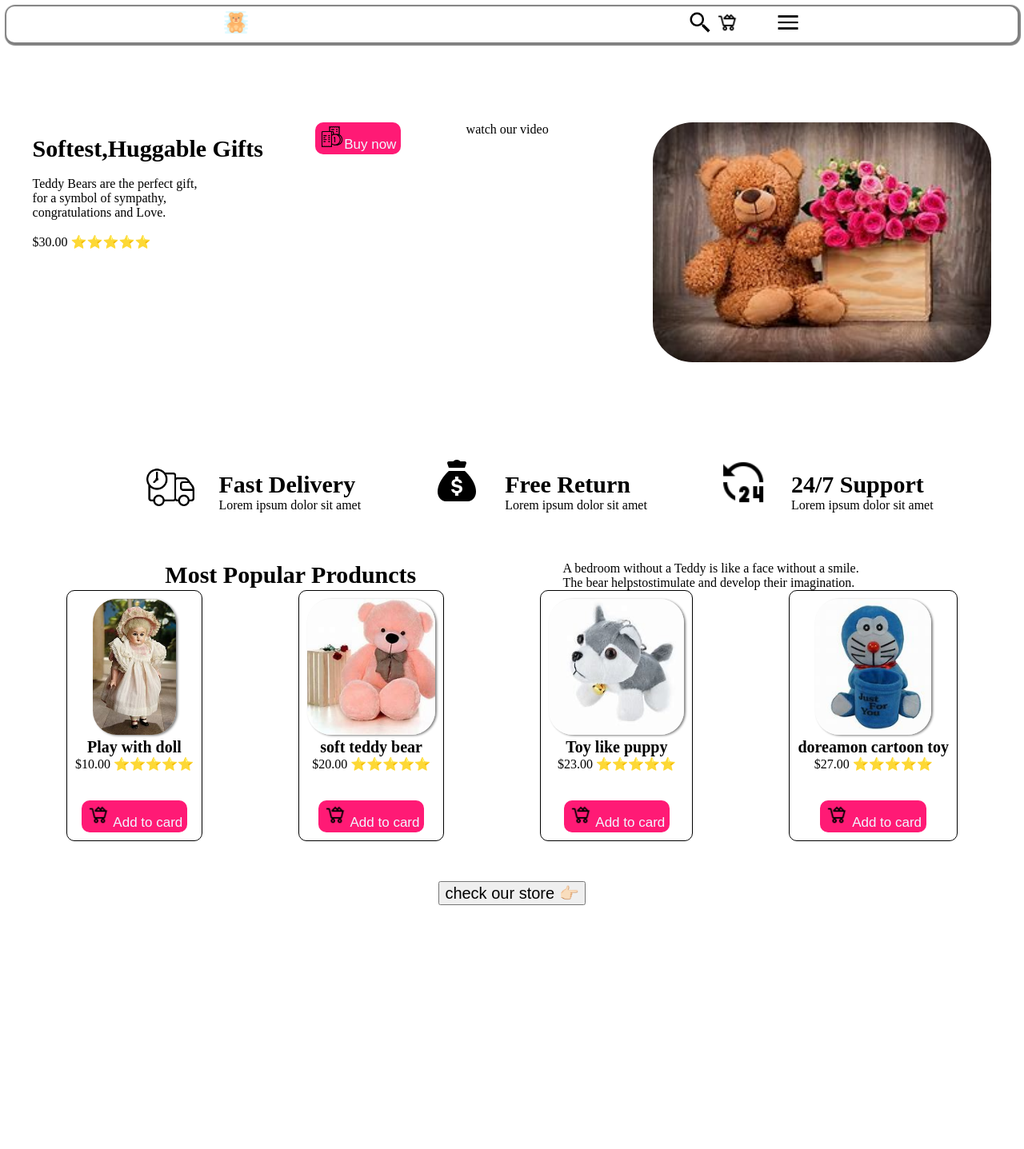
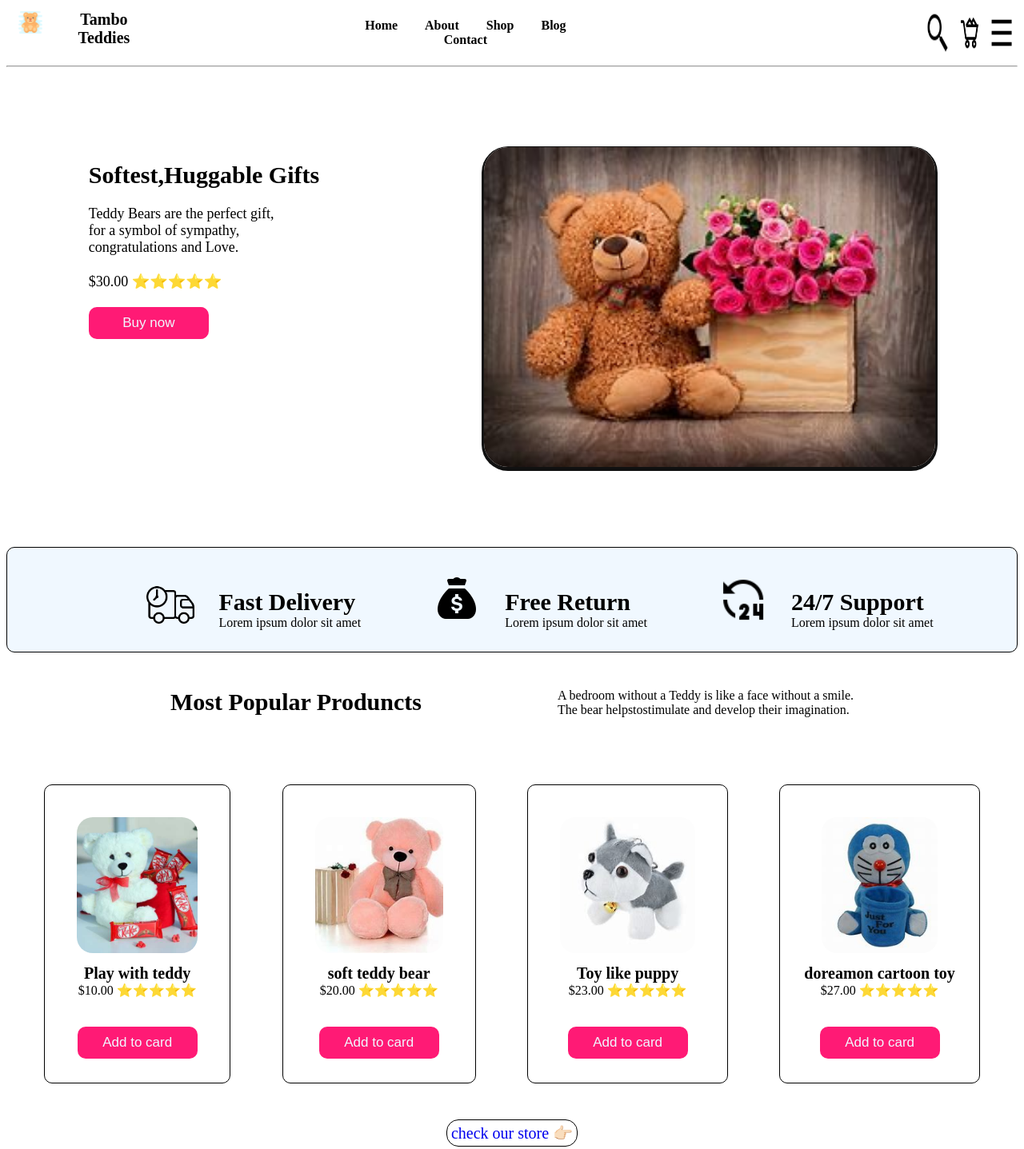
Before and after one commit to sakshi-rah/Group-J-Task1, a plain HTML site: page index.html in a window 1280 px wide. Shown: the whole page at 80% size. Before the commit the page ends 1215 px from the top, so only its background shows below. Drawn offline with Linux system fonts and the light colour scheme.

Commit message:
final touch

```diff
--- a/index.html
+++ b/index.html
@@ -7,28 +7,34 @@
     <link rel="stylesheet" href="./style.css">
 </head>
 
-<body style="background-image: url(./image/back-img.jpg);background-size: cover;">
+<body >
     <div class="navbar">
-
-        <img src="./image/teddy-bear.png" class="img-navbar">
-        <b>Tambo Teddies</b>
-        <a href="" class="nav">Home</a>
+        <div class="first-step">
+            <div><img src="./image/teddy-bear.png" class="img-navbar"></div>
+            <div class="deco"> <b>Tambo Teddies</b></div>
+        </div>
+        <div class="nav-btn">
+        <a href="" class="nav" id="nav">Home</a>
         <a href="" class="nav">About</a>
         <a href="" class="nav">Shop</a>
         <a href="" class="nav">Blog</a>
         <a href="" class="nav">Contact</a>
+      </div>
+      <div class="menu-btn">
         <img src="./image/search.png" class="img-navbar">
         <img src="./image/shopping.png" class="img-navbar">
-        Menu
         <img src="./image/menu.png" class="img-navbar">
+    </div>
 
     </div>
+    <hr>
+
     <div class="container_1">
         <p><span class="bold"> Softest,Huggable Gifts</span><br><br>
             Teddy Bears are the perfect gift, <br>for a symbol of sympathy, <br>congratulations and Love. <br><br>
             $30.00 ⭐⭐⭐⭐⭐<br><br>
-            <div><button class="btn-color"> <img src="./image/buy-for-coins.png" class="img-navbar">Buy now</button></div> &nbsp;&nbsp;&nbsp; watch
-            our video
+            <button class="btn-color">Buy now</button>
+
         </p>
         <img src="./image/home-teddy.jpg" class="img-deco">
 
@@ -68,10 +74,10 @@
         </div>
         <div class="main-container">
             <div class="subcontainer">
-                <img src="./image/doll.jpg" class="img-bg"><br>
-                <b>Play with doll </b><br>
+                <img src="./image/teddy2.jpg" class="img-bg"><br>
+                <b>Play with teddy </b><br>
                 $10.00 ⭐⭐⭐⭐⭐<br><br><br>
-                <button class="btn-color"><img src="./image/shopping.png" class="img-navbar"> Add to card</button>
+                <button class="btn-color"> Add to card</button>
 
             </div>
 
@@ -79,7 +85,7 @@
                 <img src="./image/bear.jpg" class="img-bg"><br>
                 <b>soft teddy bear</b> <br>
                 $20.00 ⭐⭐⭐⭐⭐<br><br><br>
-                <button class="btn-color"><img src="./image/shopping.png" class="img-navbar"> Add to card</button>
+                <button class="btn-color"> Add to card</button>
 
             </div>
 
@@ -87,7 +93,7 @@
                 <img src="./image/puppy.jpg" class="img-bg"><br>
                 <b class="text-size">Toy like puppy</b> <br>
                 $23.00 ⭐⭐⭐⭐⭐<br><br><br>
-                <button class="btn-color"><img src="./image/shopping.png"class="img-navbar"> Add to card</button>
+                <button class="btn-color"> Add to card</button>
 
             </div>
 
@@ -95,13 +101,13 @@
                 <img src="./image/doreamon.jpg" class="img-bg"><br>
                 <b>doreamon cartoon toy </b><br>
                 $27.00 ⭐⭐⭐⭐⭐<br><br><br>
-                <button class="btn-color"><img src="./image/shopping.png" class="img-navbar"> Add  to card</button>
+                <button class="btn-color"> Add to card</button>
 
             </div>
         </div>
-       <div class="footer">
-        <button class="btn-footer">check our store 👉🏻</button>
-       </div>
+        <div class="footer" >
+            <a href="#nav" class="btn-footer">check our store 👉🏻</a>
+        </div>
     </div>
 </body>
 
--- a/style.css
+++ b/style.css
@@ -1,29 +1,51 @@
 .navbar {
     padding: 5px;
     margin: 0px;
-    border-radius: 10px;
-    box-shadow: 1px 1px 1px 3px gray;
-    color: white;
     text-align: center;
+    display:flex;
+
 
 }
 
 .nav {
+
+    padding-left: 30px;
+    text-decoration: none;
+   font-weight: bold;
+   color: black;
+   margin-left: auto;
+   margin-right: auto;
+
+
+}
+.nav:hover{
+    box-shadow: 0px 0px 1px 2px gray;
+    border-radius: 30px;
+}
+.nav-btn{
+    margin-left: 200px;
     text-align: center;
-    padding-left: 40px;
-    text-decoration: none;
-    color: white;
+    padding: 10px;
 }
-
+.menu-btn{
+    margin-left: 400px;
+    display: flex;
+    justify-content: end;
+}
 .img-navbar {
     width: 30px;
     margin: 0%;
+    padding-left: 10px;
 }
+
 
 b {
     font-weight: bold;
     font-size: 20px;
     margin: 0px;
+}
+.deco{
+    padding-left:20px ;
 }
 
 .nav-item {
@@ -36,28 +58,25 @@ b {
 }
 
 .container_1 {
-    height: 400px;
+    height: 500px;
     display: flex;
     justify-content: space-around;
     padding-top: 80px;
     margin-top: 20px;
-
+    font-size: 18px;
 
 
 }
 
 .img-deco {
-    height: 300px;
+    height: 400px;
+    border-radius: 30px;
+    box-shadow: 0px 2px 0px 3px rgb(17, 17, 17);
+}
+.img-deco:hover{
+
     border-radius: 50px;
-    box-shadow: 2px rgb(19, 18, 18);
-
-
-}
-
-.img-deco :hover {
-    height: 280px;
-    border-radius: 30px;
-    box-shadow: 2px black;
+    box-shadow: 0px 0px 2px 4px rgb(54, 48, 48);
 }
 
 .con2-img {
@@ -67,14 +86,26 @@ b {
 .container_2 {
     display: flex;
     justify-content: center;
-    padding: 10px;
+    padding: 25px;
+    height: 80px;
+    background-color: aliceblue;
+    border-radius: 10px;
+    border: 1px solid black;
+}
+.container_2:hover{
+    box-shadow: 0px 0px 2px 3px gray;
 }
 
+.first-step{
+    display: flex;
+    justify-content: left;
+}
 .conterner-item {
     display: flex;
     justify-content: center;
     padding: 10px;
     padding-left: 80px;
+
 }
 
 .para {
@@ -86,11 +117,16 @@ b {
     justify-content: space-evenly;
     font-size: 16px;
     margin: auto;
+    height: 100px;
+    padding: 20px;
 }
 
 .section {
     padding: 15px;
     margin-top: 10px;
+}
+.section:hover{
+   box-shadow: 0px 0px 1px 2px rgb(26, 25, 25);
 }
 
 .sec-1 {
@@ -103,30 +139,29 @@ b {
 .subcontainer {
 
     background-color: transparent;
-    padding: 10px;
+    padding: 30px;
     text-align: center;
     border-radius: 10px;
-
     cursor: pointer;
     border:1px solid black;
-
 }
-
+.subcontainer:hover{
+    border-radius: 20px;
+    box-shadow: 0px 0px 2px 3px gray;
+}
 .text-size {
     font-size: 20px;
 }
-
 .main-container {
     display: flex;
     justify-content: space-around;
 }
-
 .img-bg {
     height: 170px;
     border-radius: 30px;
-    box-shadow: 2px 1px 3px gray;
+
+    padding: 10px;
 }
-
 
 .btn-color{
     text-align: center;
@@ -136,17 +171,25 @@ b {
     border: none;
     color: aliceblue;
     font-size: 17px;
+    padding: 5px;
+    width: 150px;
+
 }
 .btn-color:hover{
     background-color:#003366 ;
-    box-shadow: 1px 0px 1x 2px rgb(63, 60, 60);
+    box-shadow: 1px 1px 0px 2px rgb(58, 56, 56);
 
 }
 .footer{
     text-align: center;
-    height: 40px;
-    margin: 50px;
+    height: 30px;
+    margin: 30px;
+    padding: 20px;
 }
 .btn-footer{
     font-size: 20px;
+    border-radius: 15px;
+    text-decoration: none;
+    border: 1px solid black;
+    padding: 5px;
 }
```
Also changed, not shown: image/background.jpg (deleted), image/imp.jpg (deleted), image/teddy.jpg (deleted), image/teddy2.jpg (added).
